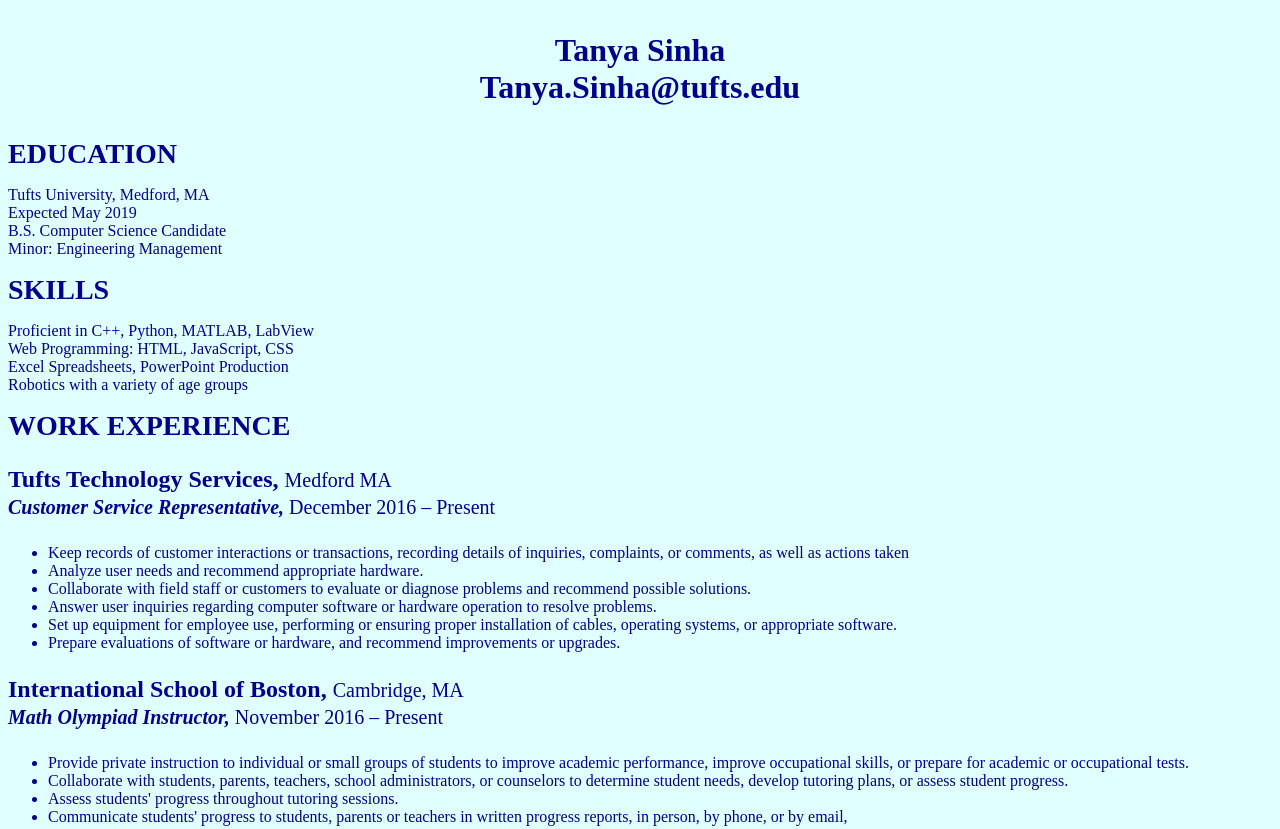
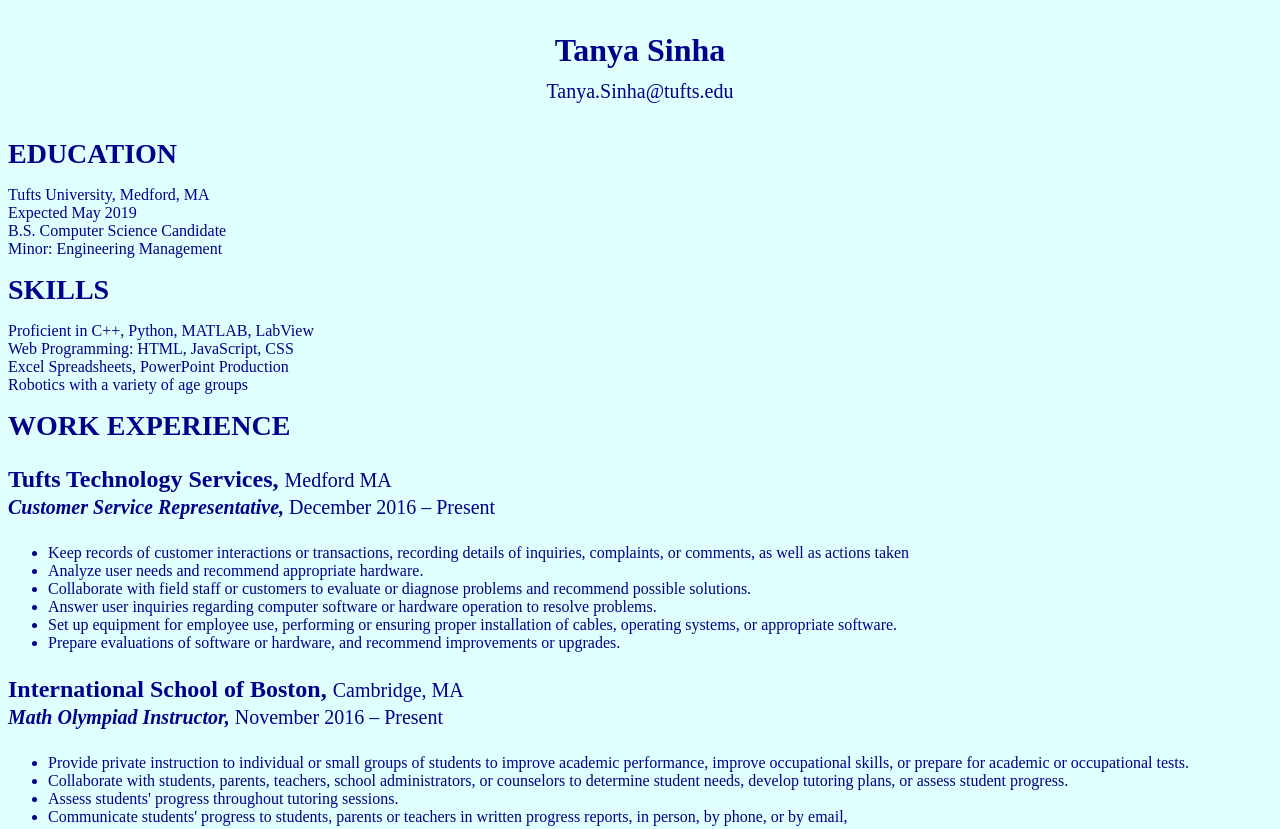
Before and after one commit to tsinha02/tsinha02.github.io, a plain HTML site: page resume.html in a window 1280 px wide. Shown: the top 829 px of the page. Drawn offline with Linux system fonts and the light colour scheme.

Commit message:
forgot span

```diff
--- a/resume.html
+++ b/resume.html
@@ -9,7 +9,7 @@
 
 <body>
 	<p id = "myname" > Tanya Sinha <br/>
-	<id = "email" > Tanya.Sinha@tufts.edu </p>
+	<span id = "email" > Tanya.Sinha@tufts.edu </p>
 	<span class="title" > EDUCATION </span><br/>
 	<p> Tufts University, Medford, MA <br/>
 	Expected May 2019 <br/>
```
